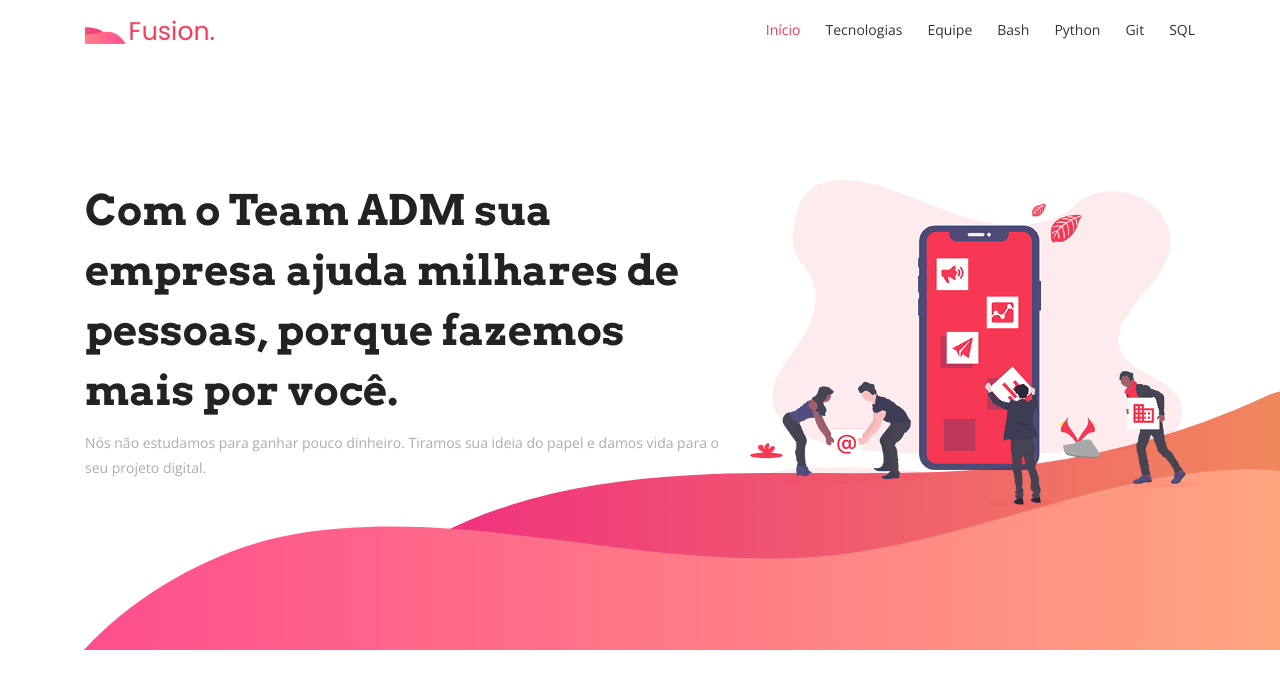
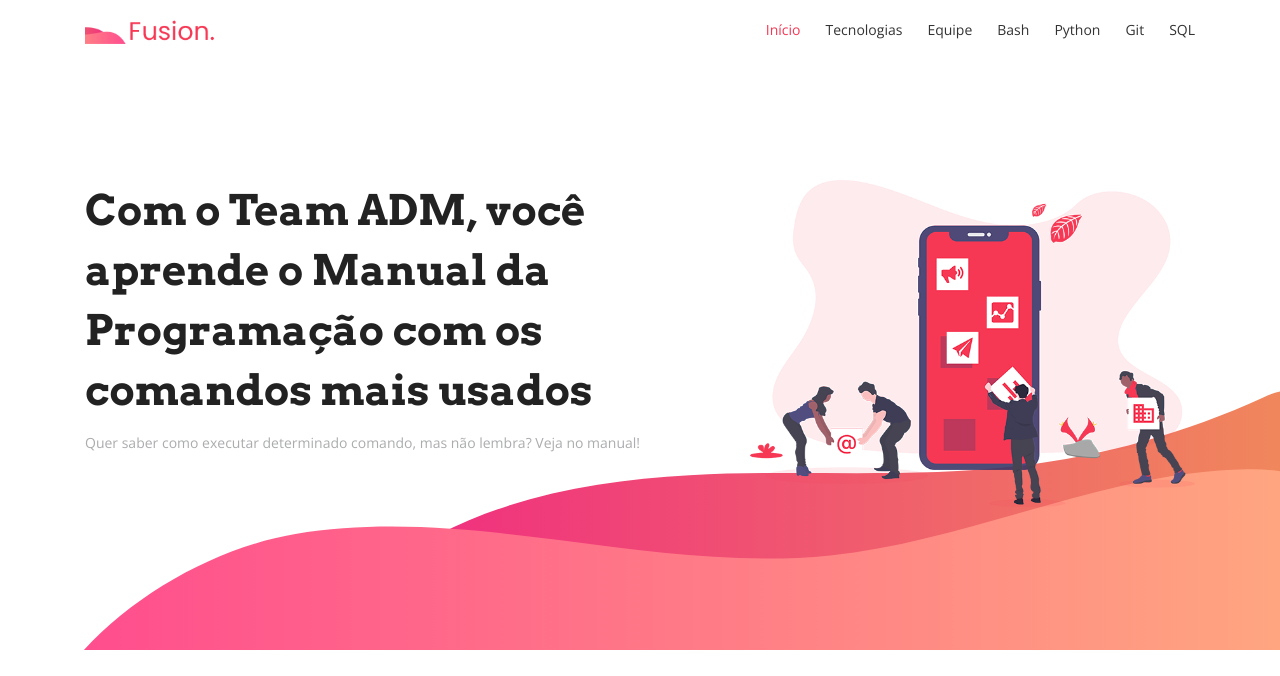
Before and after one commit to MarcosAllysson/teamadm-django-bootstrap-python, a Django app: page / in a window 1280 px wide. Shown: the top 676 px of the page. Run offline with Django 3.2, Linux system fonts and the light colour scheme; some libraries are stand-ins or nearby versions; some web fonts are replaced.

Commit message:
changes to model, html pages and admin text

```diff
--- a/core/models.py
+++ b/core/models.py
@@ -6,8 +6,7 @@ class ComandoModel(models.Model):
     # Desenvolvedores do projeto
     DESENVOLVEDORES = [
         ('Marcos', 'Marcos Allysson'),
-        ('Douglas', 'Douglas Shibata'),
-        ('Andre', 'Andre Luiz')
+        ('Douglas', 'Douglas Shibata')
     ]
 
     # Tecnologias do projeto
--- a/core/templates/bash.html
+++ b/core/templates/bash.html
@@ -18,7 +18,6 @@
                         <th scope="col"> Tecnologia </th>
                         <th scope="col"> Comando </th>
                         <th scope="col"> Descrição </th>
-                        <th scope="col"> Criado </th>
                     </tr>
                 </thead>
 
@@ -30,7 +29,6 @@
                             <td scope="row"> {{ b.tecnologia }} </td>
                             <td scope="row"> {{ b.comando }} </td>
                             <td scope="row"> {{ b.descricao }} </td>
-                            <td scope="row"> {{ b.criado }} </td>
                         </tr>
                     <!-- End for -->
                     {% endfor %}
--- a/core/templates/git.html
+++ b/core/templates/git.html
@@ -16,7 +16,6 @@
                         <th scope="col"> Tecnologia </th>
                         <th scope="col"> Comando </th>
                         <th scope="col"> Descrição </th>
-                        <th scope="col"> Criado </th>
                     </tr>
                 </thead>
 
@@ -28,7 +27,6 @@
                             <td scope="row"> {{ g.tecnologia }} </td>
                             <td scope="row"> {{ g.comando }} </td>
                             <td scope="row"> {{ g.descricao }} </td>
-                            <td scope="row"> {{ g.criado }} </td>
                         </tr>
                     <!-- End for -->
                     {% endfor %}
--- a/core/templates/header.html
+++ b/core/templates/header.html
@@ -4,8 +4,8 @@
           <div class="row">
             <div class="col-lg-7 col-md-12 col-sm-12 col-xs-12">
               <div class="contents">
-                <h2 class="head-title">Com o Team ADM sua empresa ajuda milhares de pessoas, porque fazemos mais por você.</h2>
-                <p>Nós não estudamos para ganhar pouco dinheiro. Tiramos sua ideia do papel e damos vida para o seu projeto digital.</p>
+                <h2 class="head-title">Com o Team ADM, você aprende o Manual da Programação com os comandos mais usados</h2>
+                <p>Quer saber como executar determinado comando, mas não lembra? Veja no manual!</p>
 
                 <!--
                 <div class="header-button">
--- a/core/templates/python.html
+++ b/core/templates/python.html
@@ -16,7 +16,6 @@
                         <th scope="col"> Tecnologia </th>
                         <th scope="col"> Comando </th>
                         <th scope="col"> Descrição </th>
-                        <th scope="col"> Criado </th>
                     </tr>
                 </thead>
 
@@ -28,7 +27,6 @@
                             <td scope="row"> {{ p.tecnologia }} </td>
                             <td scope="row"> {{ p.comando }} </td>
                             <td scope="row"> {{ p.descricao }} </td>
-                            <td scope="row"> {{ p.criado }} </td>
                         </tr>
                     <!-- End for -->
                     {% endfor %}
--- a/core/templates/sql.html
+++ b/core/templates/sql.html
@@ -16,7 +16,6 @@
                         <th scope="col"> Tecnologia </th>
                         <th scope="col"> Comando </th>
                         <th scope="col"> Descrição </th>
-                        <th scope="col"> Criado </th>
                     </tr>
                 </thead>
 
@@ -28,7 +27,6 @@
                             <td scope="row"> {{ s.tecnologia }} </td>
                             <td scope="row"> {{ s.comando }} </td>
                             <td scope="row"> {{ s.descricao }} </td>
-                            <td scope="row"> {{ s.criado }} </td>
                         </tr>
                     <!-- End for -->
                     {% endfor %}
--- a/teamadm/settings.py
+++ b/teamadm/settings.py
@@ -96,7 +96,6 @@ DATABASES = {
     'default': dj_database_url.config()
 }
 
-
 # Password validation
 # https://docs.djangoproject.com/en/3.2/ref/settings/#auth-password-validators
 
--- a/teamadm/urls.py
+++ b/teamadm/urls.py
@@ -22,3 +22,7 @@ urlpatterns = [
     path('painel/', admin.site.urls),
     path('', include('core.urls')),
 ] + static(settings.MEDIA_URL, document_root=settings.MEDIA_ROOT)
+
+# mudando texto da tela admin
+admin.site.site_header = 'Team ADM'
+admin.site.site_title = 'Manual da Programação'
```
Also changed, not shown: core/migrations/0003_alter_comandomodel_desenvolvedor.py (added), db.sqlite3.
